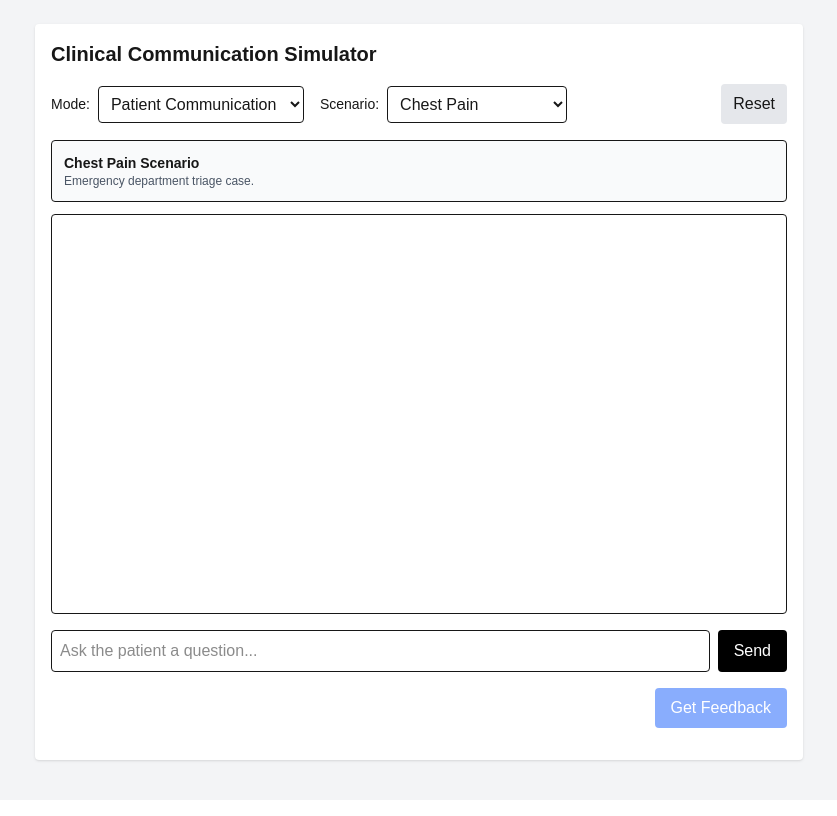
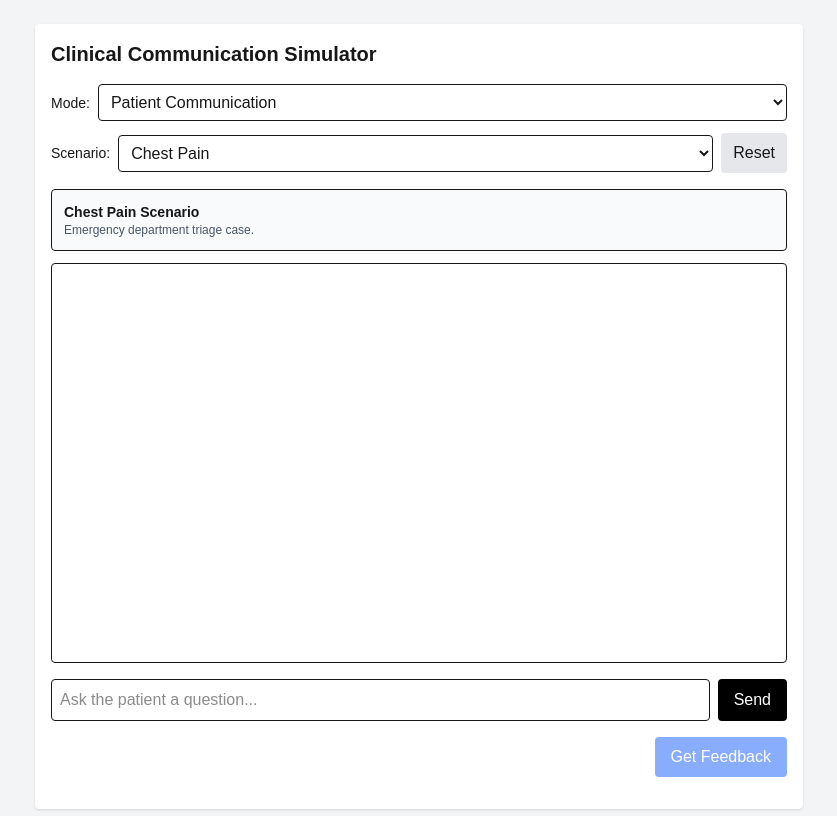
Before and after one commit to academicleaders/clinical-sim-app, a Next.js app: page / in a window 1280 px wide. Shown: the top 816 px of the page, without its empty margins (221-1058 px from the left). Built offline with nearby package versions, Linux system fonts and the light colour scheme.

Commit message:
improved mode and scenario

```diff
--- a/app/page.tsx
+++ b/app/page.tsx
@@ -172,7 +172,10 @@ const visibleScenarios = allScenarios.filter(
           Clinical Communication Simulator
         </h1>
 
-        <div className="mb-4 flex flex-wrap gap-2 items-center">
+        <div className="mb-4 flex flex-col gap-3">
+
+  {/* Mode */}
+  <div className="flex items-center gap-2">
     <label className="text-sm font-medium">Mode:</label>
     <select
       value={mode}
@@ -188,13 +191,16 @@ const visibleScenarios = allScenarios.filter(
           setScenarioId('busy-doctor-handoff');
         }
       }}
-    className="border rounded p-2"
+      className="border rounded p-2 flex-1"
     >
       <option value="patient">Patient Communication</option>
       <option value="clinical">Clinical Communication</option>
     </select>
+  </div>
 
-  <label className="text-sm font-medium ml-2">Scenario:</label>
+  {/* Scenario */}
+  <div className="flex items-center gap-2">
+    <label className="text-sm font-medium">Scenario:</label>
     <select
       value={scenarioId}
       onChange={(e) => {
@@ -202,7 +208,7 @@ const visibleScenarios = allScenarios.filter(
         setMessages([]);
         setFeedback(null);
       }}
-    className="border rounded p-2"
+      className="border rounded p-2 flex-1"
     >
       {visibleScenarios.map((scenario) => (
         <option key={scenario.id} value={scenario.id}>
@@ -213,10 +219,12 @@ const visibleScenarios = allScenarios.filter(
 
     <button
       onClick={handleReset}
-    className="ml-auto bg-gray-200 px-3 py-2 rounded"
+      className="bg-gray-200 px-3 py-2 rounded"
     >
       Reset
     </button>
+  </div>
+
 </div>
 
         <div className="mb-3 p-3 border rounded bg-gray-50">
```
Lines whose indentation alone changed are shown as unchanged.
